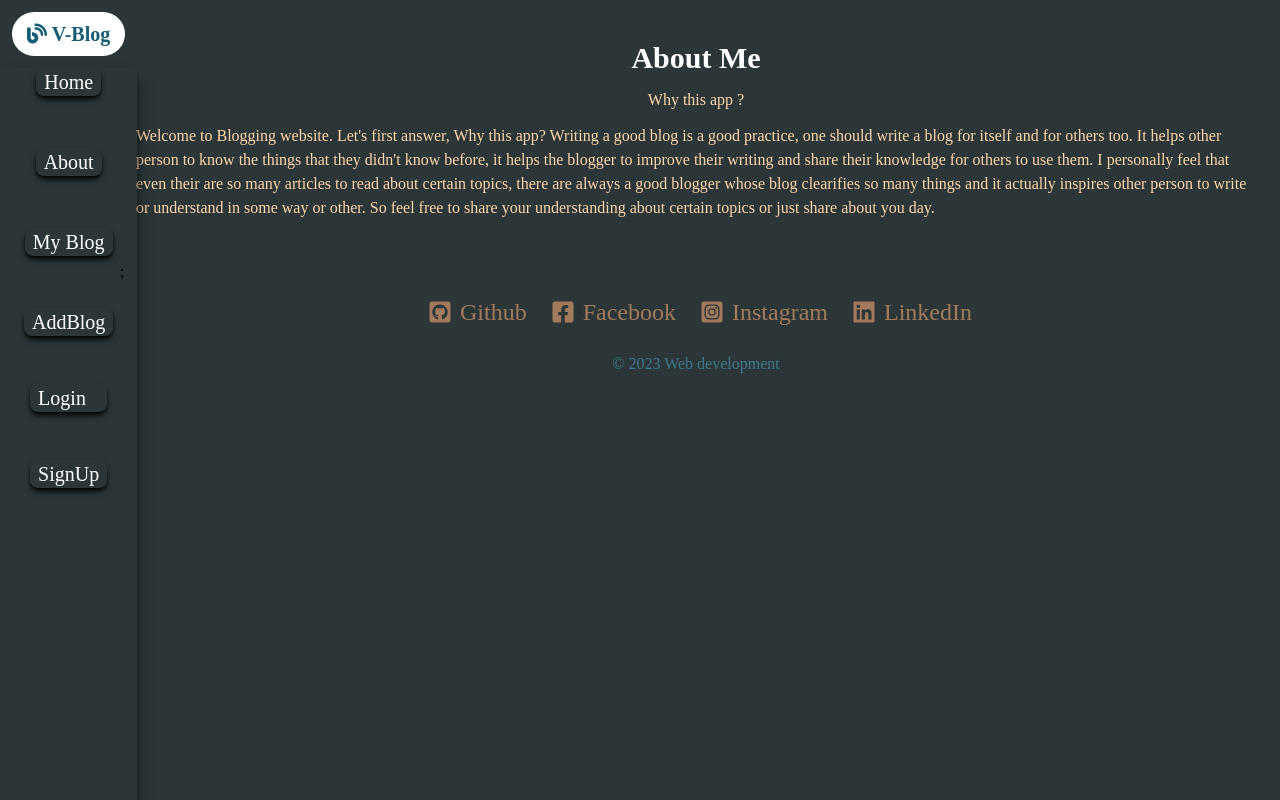
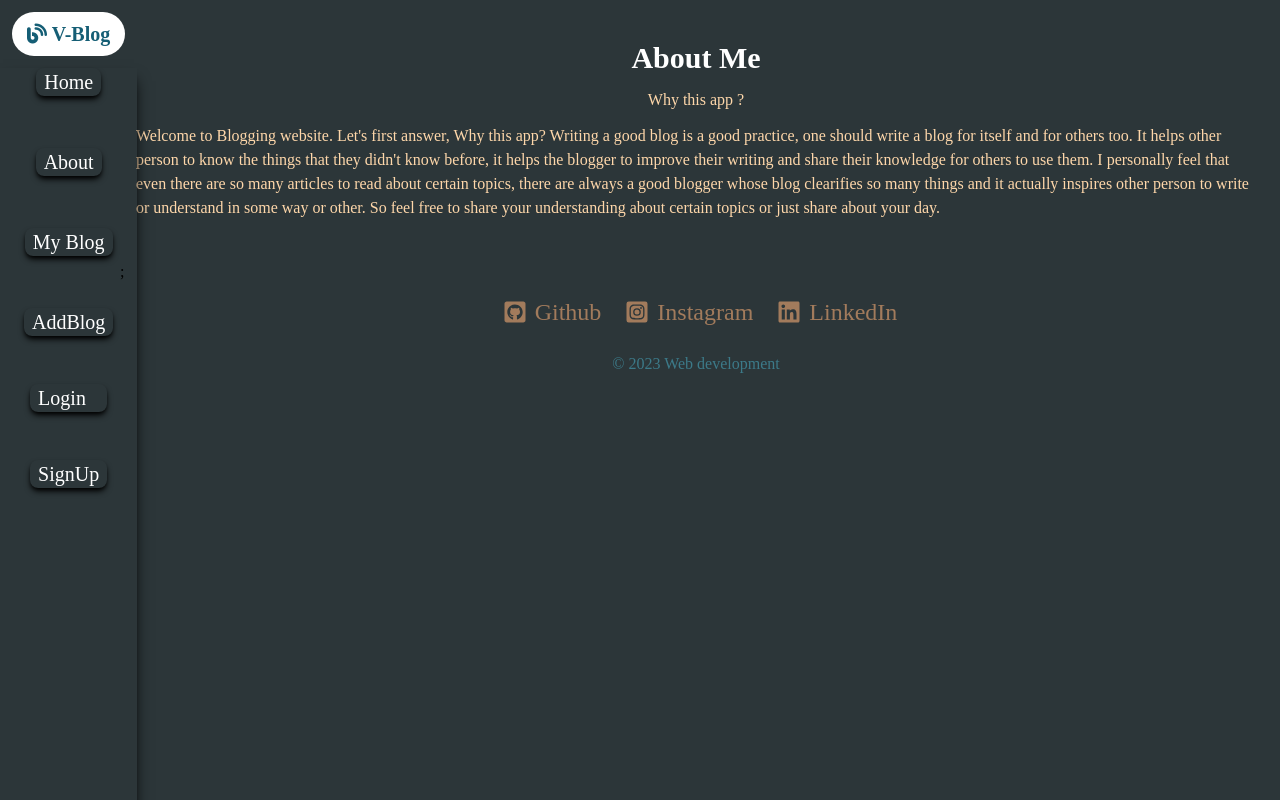
Before and after one commit to astrospkc/v-blog, a React (Vite) app: page /about in a window 1280 px wide. Built offline with nearby package versions, Linux system fonts and the light colour scheme; a web font is replaced by a local one.

Commit message:
added github and linkedin link

```diff
--- a/src/components/About.jsx
+++ b/src/components/About.jsx
@@ -16,11 +16,11 @@ const About = () => {
             itself and for others too. It helps other person to know the things
             that they didn't know before, it helps the blogger to improve their
             writing and share their knowledge for others to use them. I
-            personally feel that even their are so many articles to read about
+            personally feel that even there are so many articles to read about
             certain topics, there are always a good blogger whose blog
             clearifies so many things and it actually inspires other person to
             write or understand in some way or other. So feel free to share your
-            understanding about certain topics or just share about you day.
+            understanding about certain topics or just share about your day.
           </p>
           {/* <h3>Next, What's the use of this?</h3>
         <p>The main use is that a person can</p> */}
--- a/src/components/Footer.jsx
+++ b/src/components/Footer.jsx
@@ -4,6 +4,7 @@ import { FaInstagramSquare } from "react-icons/fa";
 
 import { FaFacebookSquare } from "react-icons/fa";
 import { FaLinkedin } from "react-icons/fa";
+import { Link } from "react-router-dom";
 
 const Footer = () => {
   return (
@@ -12,21 +13,22 @@ const Footer = () => {
         className="py-3  gap-6 ml-2 cursor-pointer md:flex md:justify-center text:lg md:text-2xl text-[#16262e] "
         style={{ color: "#A27B5C" }}
       >
+        <Link to="https://github.com/astrospkc">
           <li className=" hover:text-[#dbc2cf] flex gap-2 items-center">
             <FaGithubSquare />
             <h2 className="">Github</h2>
           </li>
+        </Link>
 
-        <li className=" hover:text-[#dbc2cf] flex gap-2 items-center">
-          <FaFacebookSquare /> Facebook
-        </li>
         <li className=" hover:text-[#dbc2cf] flex gap-2 items-center">
           <FaInstagramSquare />
           Instagram
         </li>
+        <Link to="https://www.linkedin.com/in/punam-kumari-2018951b6/">
           <li className=" hover:text-[#dbc2cf] flex gap-2 items-center">
             <FaLinkedin /> LinkedIn
           </li>
+        </Link>
       </ul>
 
       <div>
```
Lines whose indentation alone changed are shown as unchanged.
